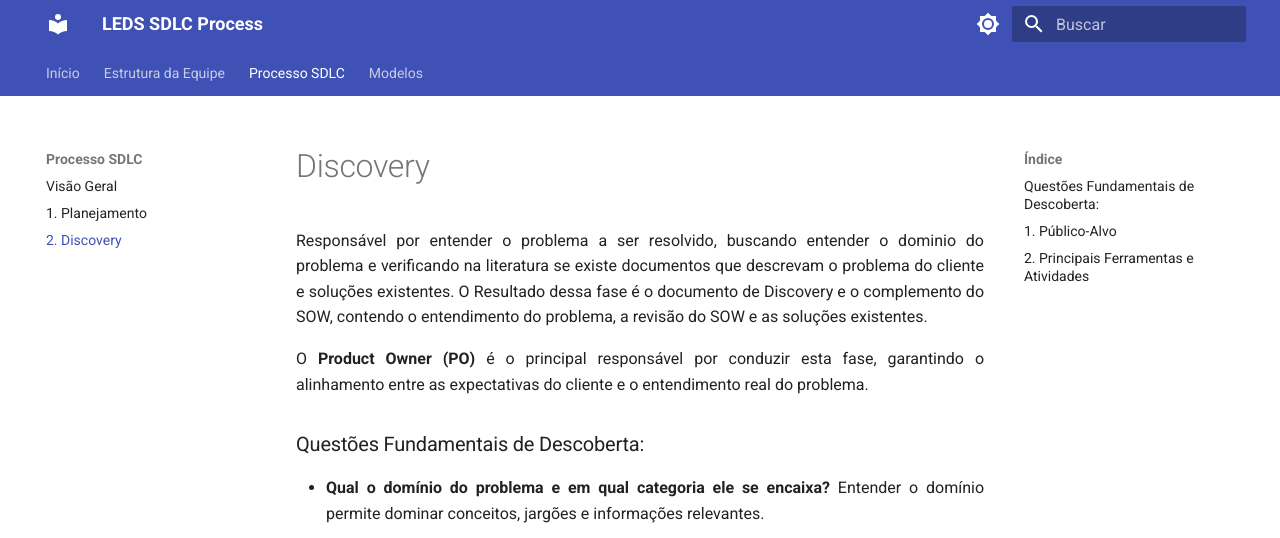
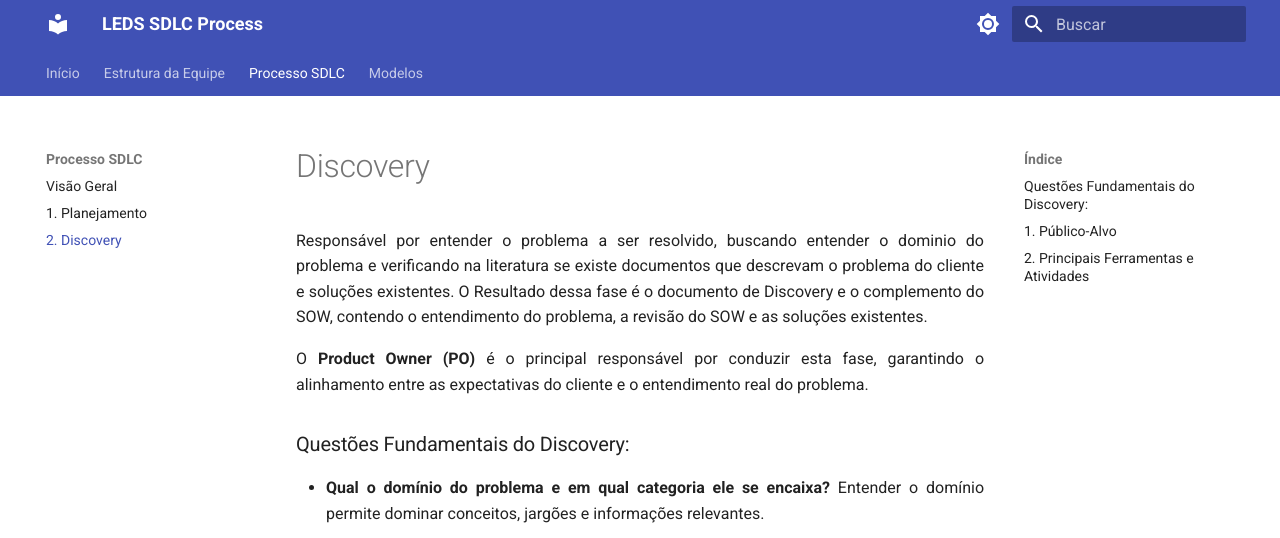
Before and after one commit to leds-conectafapes/processo-leds-sdlc, an MkDocs documentation site: the page built from docs/sdlc/2_discovery.md, in a window 1280 px wide and 900 px high. Shown: the top 538 px of the window. Built offline with MkDocs 1.6.1 and Material for MkDocs 9.7.7, drawn with Linux system fonts in a browser that asks for light colours.

```diff
--- a/docs/modelos/sow_template.md
+++ b/docs/modelos/sow_template.md
@@ -29,4 +29,4 @@ Este documento serve como template para a fase de **Planning**. O Product Owner
 *   **Cronograma e Custo**: [Estimativa de tempo e esforço]
 
 ---
-> **Dica**: Utilize a metodologia SMART para os objetivos e consulte o [Exemplo de SOW](../sdlc/1_planning.md#exemplo-de-sow) se precisar de inspiração.
+> **Dica**: Utilize a metodologia SMART para os objetivos e consulte o [Exemplo de SOW](../sdlc/1_planning.md#artefato-gerado-versao-inicial-do-sow) se precisar de inspiração.
--- a/docs/sdlc/2_discovery.md
+++ b/docs/sdlc/2_discovery.md
@@ -4,7 +4,7 @@ Responsável por entender o problema a ser resolvido, buscando entender o domini
 
 O **Product Owner (PO)** é o principal responsável por conduzir esta fase, garantindo o alinhamento entre as expectativas do cliente e o entendimento real do problema.
 
-### Questões Fundamentais de Descoberta:
+### Questões Fundamentais do Discovery:
 
 * **Qual o domínio do problema e em qual categoria ele se encaixa?** Entender o domínio permite dominar conceitos, jargões e informações relevantes.
     * *Exemplo*: Se o projeto é sobre gestão de inventário, o domínio é "Logística/Patrimônio" e a categoria é "Gestão de Ativos".
```
